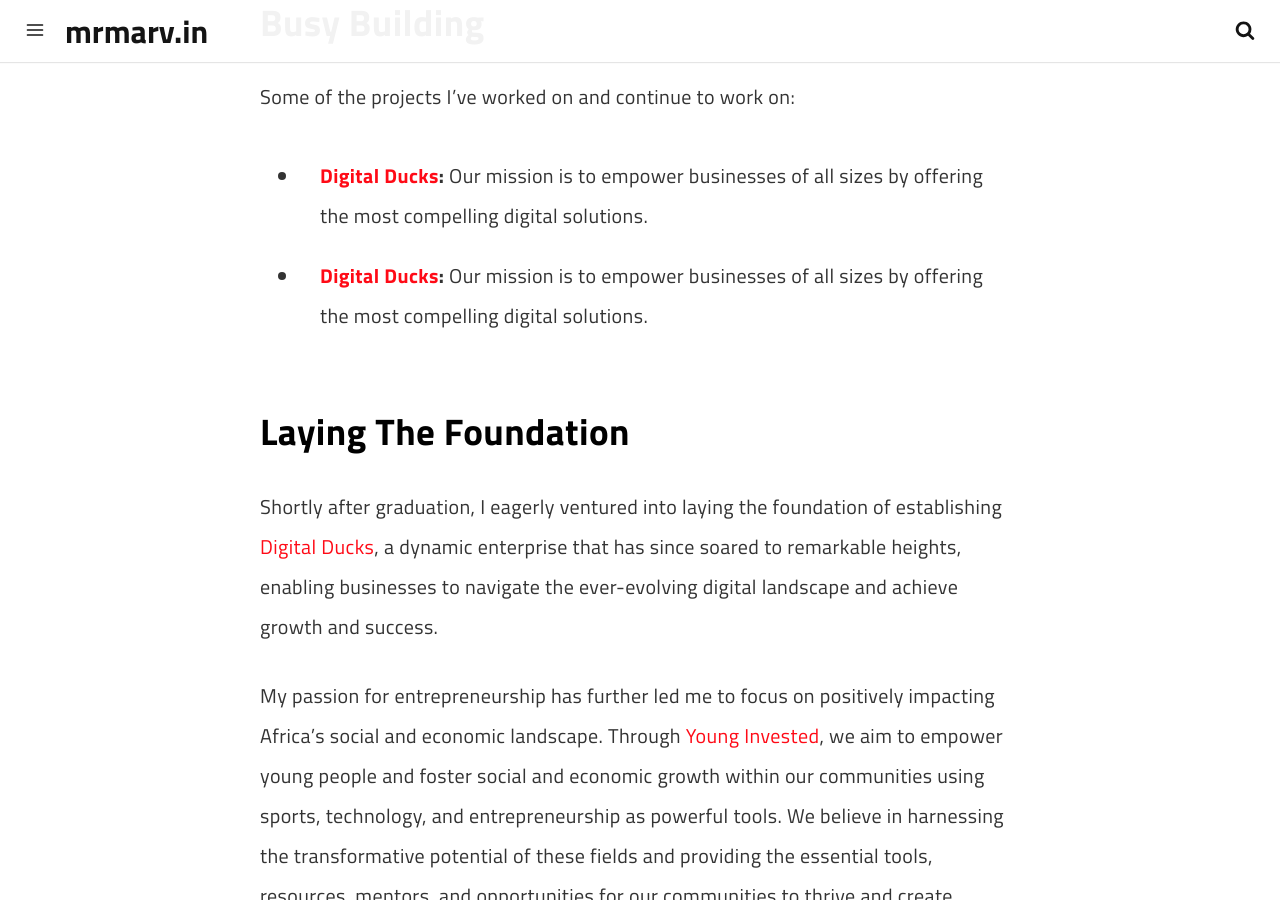
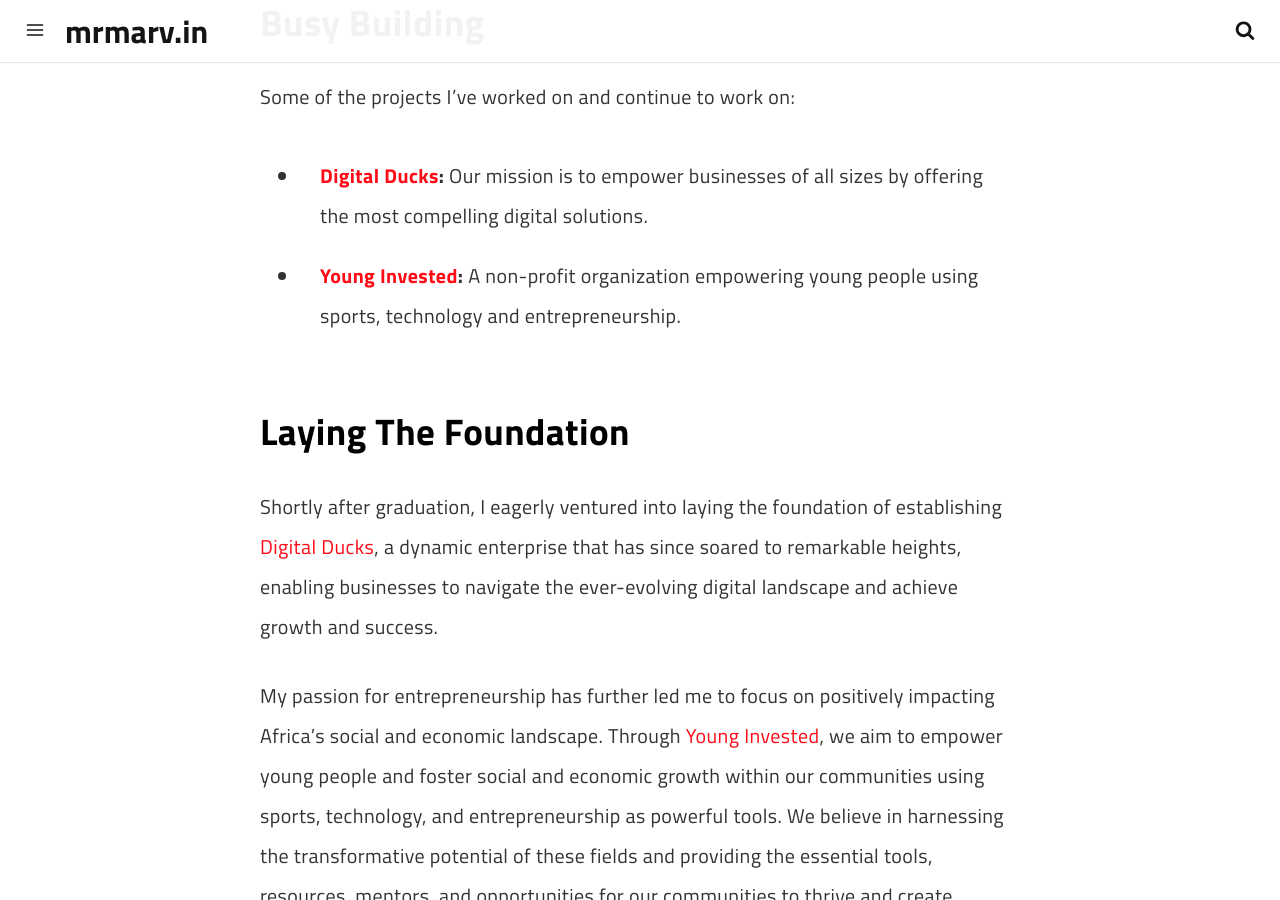
Before and after one commit to marv0/marv0.github.io, a Jekyll site: the page built from pages/about.md, in a window 1280 px wide and 900 px high, scrolled down 1204 px. Built offline with Jekyll 4.4.1, drawn with Linux system fonts in a browser that asks for light colours; a script that is not in the unit is left out.

Commit message:
Update about.md

```diff
--- a/pages/about.md
+++ b/pages/about.md
@@ -22,7 +22,7 @@
 
 - **[Digital Ducks](https://www.digitalducks.co.ke):** Our mission is to empower businesses of all sizes by offering the most compelling digital solutions.
 
-- **[Digital Ducks](https://www.digitalducks.co.ke):** Our mission is to empower businesses of all sizes by offering the most compelling digital solutions.
+- **[Young Invested](https://www.younginvested.org):** A non-profit organization empowering young people using sports, technology and entrepreneurship.
 
 ## Laying The Foundation
 
```
